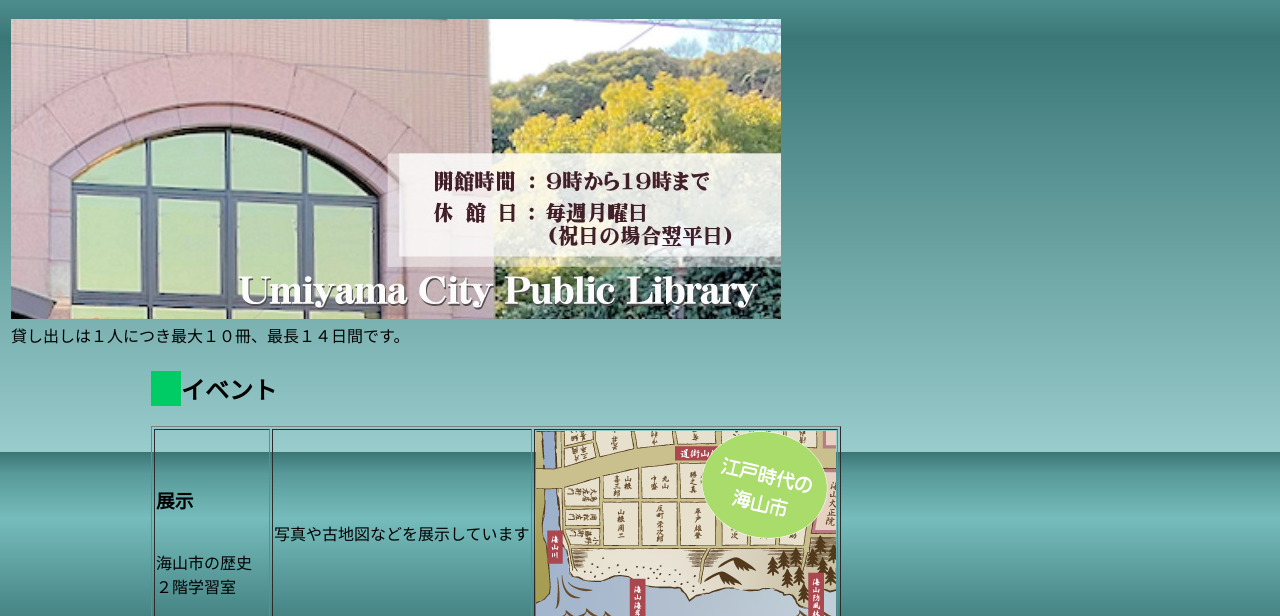
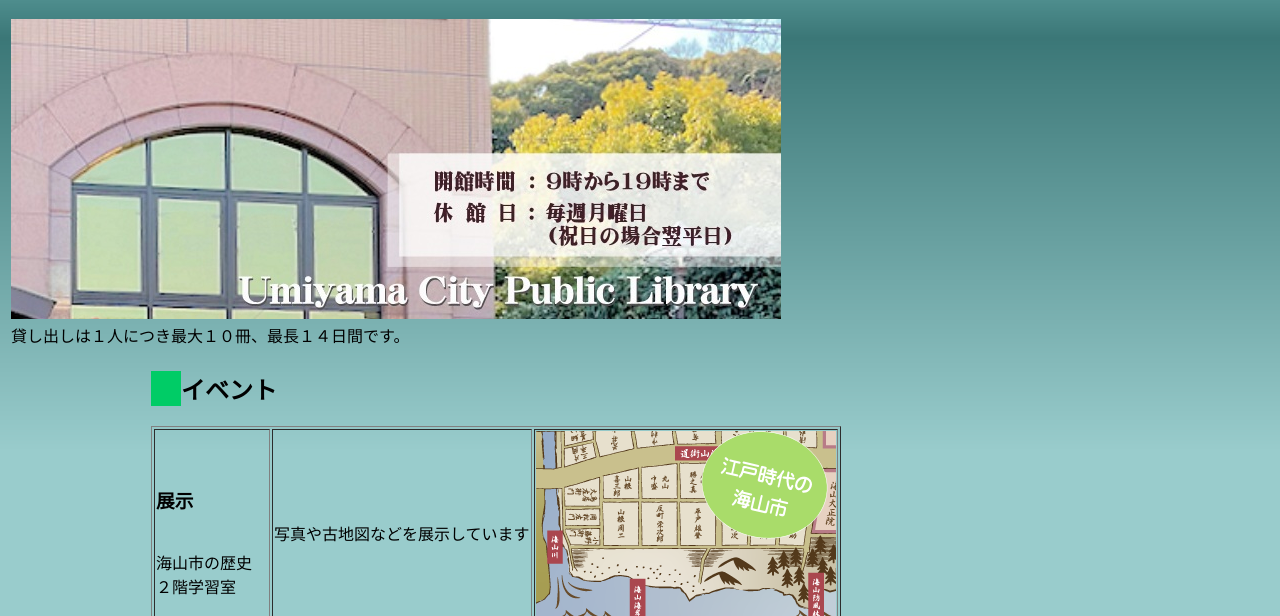
Before and after one commit to s04524/test2_85, a plain HTML site: page index.html in a window 1280 px wide. Shown: the part 148-764 px from the top of the page. Drawn offline with Linux system fonts and the light colour scheme.

Commit message:
Update style.css

```diff
--- a/style.css
+++ b/style.css
@@ -1,7 +1,7 @@
 body {
     background-color: #99cccc;
     background-image: url(back.png);
-    background-repeat: -x;
+    background-repeat: repeat-x;
 }
 
 h1 {
```
